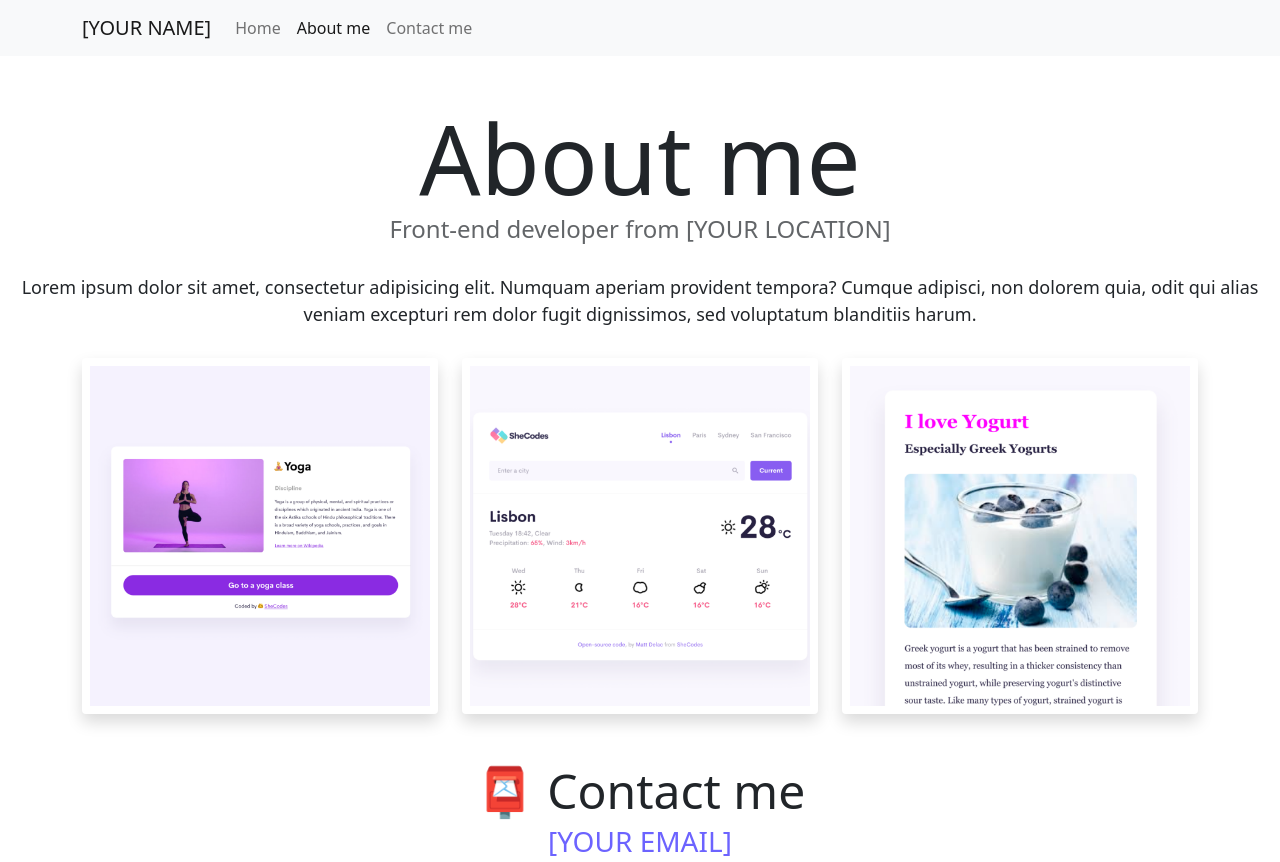
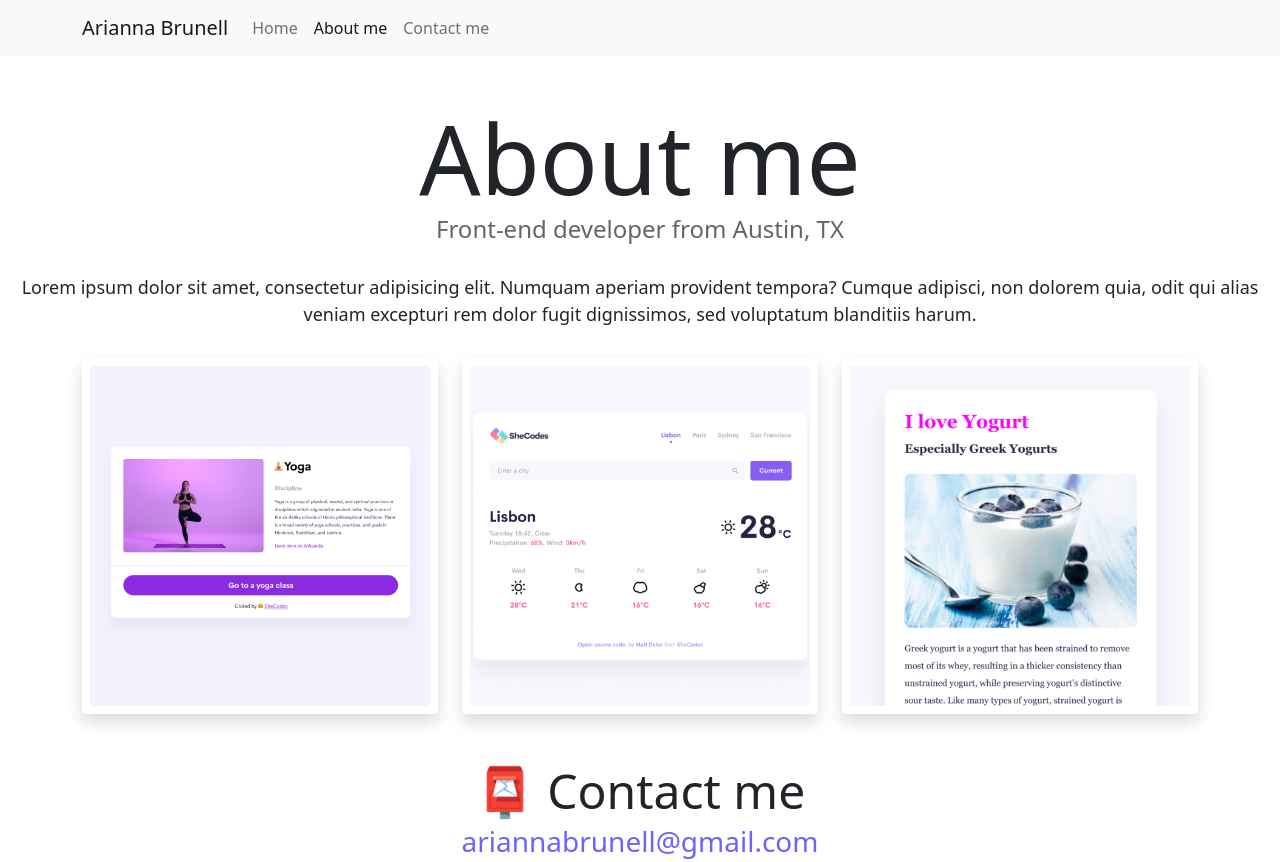
Before and after one commit to ariannabrunell/advanced-tools-hw, a plain HTML site: page about.html in a window 1280 px wide. Drawn offline with nearby package versions, Linux system fonts and the light colour scheme.

Commit message:
Added personal information to html

```diff
--- a/about.html
+++ b/about.html
@@ -16,12 +16,16 @@
       crossorigin="anonymous"
     ></script>
     <link rel="stylesheet" href="style.css" />
-    <title>About [YOUR NAME]</title>
+    <title>About front-end developer, Arianna Brunell</title>
+    <meta
+      name="description"
+      content="More info about front-end developer, Arianna Brunell"
+    />
   </head>
   <body>
     <nav class="navbar navbar-expand-lg navbar-light bg-light fixed-top">
       <div class="container">
-        <a class="navbar-brand" href="index.html">[YOUR NAME]</a>
+        <a class="navbar-brand" href="index.html">Arianna Brunell</a>
         <button
           class="navbar-toggler"
           type="button"
@@ -49,7 +53,7 @@
       </div>
     </nav>
     <h1 class="text-center">About me</h1>
-    <h3 class="text-center">Front-end developer from [YOUR LOCATION]</h3>
+    <h3 class="text-center">Front-end developer from Austin, TX</h3>
     <div class="about-paragraphs text-center">
       <p>
         Lorem ipsum dolor sit amet, consectetur adipisicing elit. Numquam
@@ -73,7 +77,9 @@
     </div>
     <div id="contact" class="mt-5">
       <h2 class="text-center">📮 Contact me</h2>
-      <a href="mailto:[YOUR EMAIL]" class="email-link"> [YOUR EMAIL] </a>
+      <a href="mailto:[YOUR EMAIL]" class="email-link">
+        ariannabrunell@gmail.com
+      </a>
     </div>
   </body>
 </html>
```
Also changed, not shown: index.html (+8 -4 lines).
